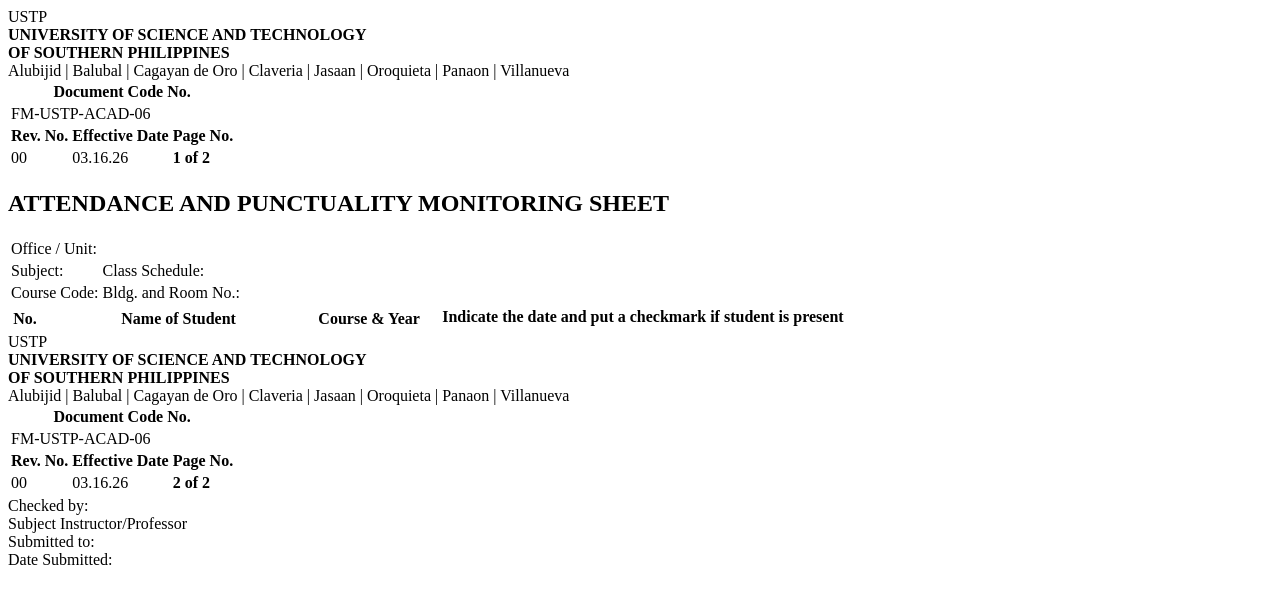
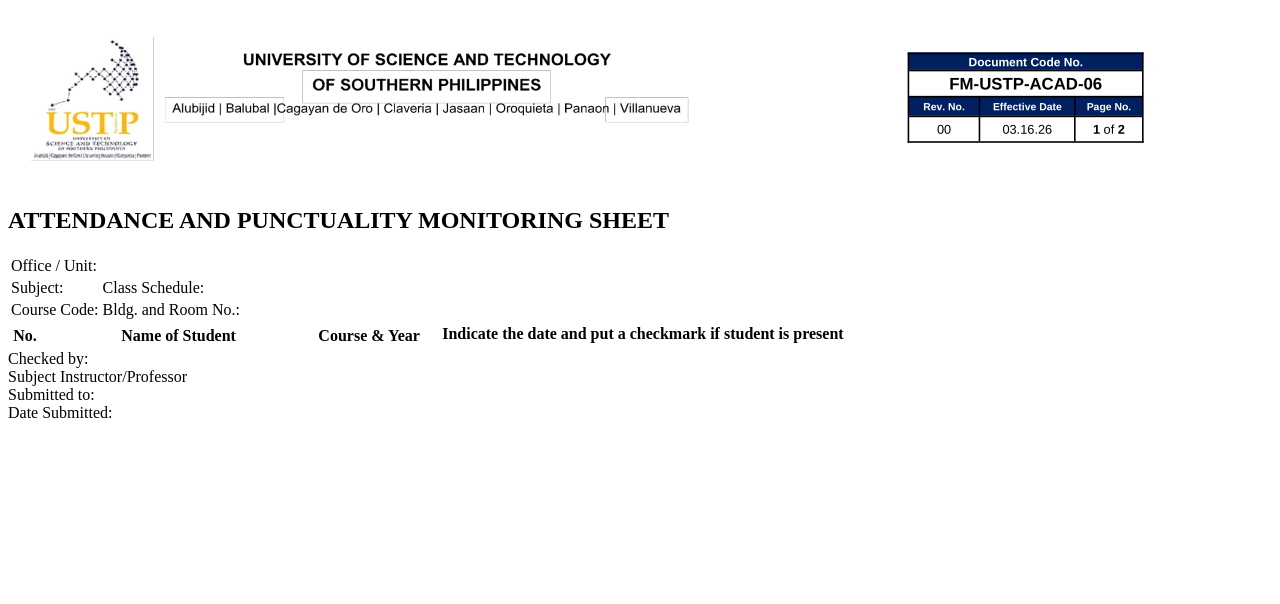
Before and after one commit to SudoRen949/AttendanceMonitoring, a plain HTML site: page index.html in a window 1280 px wide. Drawn offline with Linux system fonts and the light colour scheme.

Commit message:
updated UI

```diff
--- a/index.html
+++ b/index.html
@@ -8,40 +8,17 @@
         <script src="attendance.js" defer></script>
     </head>
     <body>
-
-<!-- Page 1 -->
         <section class="page">
             <header class="header">
-<div class="logo">USTP</div>
-
-<div class="university">
-<strong>UNIVERSITY OF SCIENCE AND TECHNOLOGY<br>OF SOUTHERN PHILIPPINES</strong>
-<div class="campuses">
-Alubijid | Balubal | Cagayan de Oro | Claveria | Jasaan |
-Oroquieta | Panaon | Villanueva
-</div>
-</div>
-
-<table class="document-control">
-<tr><th colspan="3">Document Code No.</th></tr>
-<tr><td class="code" colspan="3">FM-USTP-ACAD-06</td></tr>
-<tr>
-<th>Rev. No.</th>
-<th>Effective Date</th>
-<th>Page No.</th>
-</tr>
-<tr>
-<td>00</td>
-<td>03.16.26</td>
-<td><strong>1 of 2</strong></td>
-</tr>
-</table>
+                <img src="header.png" alt="USTP header"/>
             </header>
 
             <h1>ATTENDANCE AND PUNCTUALITY MONITORING SHEET</h1>
 
             <table class="details">
-<tr><td colspan="2">Office / Unit:</td></tr>
+                <tr>
+                    <td colspan="2">Office / Unit:</td>
+                </tr>
                 <tr>
                     <td>Subject:</td>
                     <td>Class Schedule:</td>
@@ -69,19 +46,26 @@ Indicate the date and put a checkmark if student is present
                         </th>
                     </tr>
                     <tr class="date-row">
-<th></th><th></th><th></th><th></th><th></th>
-<th></th><th></th><th></th><th></th><th></th>
+                        <th></th>
+                        <th></th>
+                        <th></th>
+                        <th></th>
+                        <th></th>
+                        <th></th>
+                        <th></th>
+                        <th></th>
+                        <th></th>
+                        <th></th>
                     </tr>
                 </thead>
                 <tbody id="page-one-rows"></tbody>
             </table>
         </section>
 
-<!-- Page 2 -->
+        <!-- Footer -->
         <section class="page continuation">
-<header class="header">
+            <!-- <header class="header">
                 <div class="logo">USTP</div>
-
                 <div class="university">
                 <strong>UNIVERSITY OF SCIENCE AND TECHNOLOGY<br>OF SOUTHERN PHILIPPINES</strong>
                 <div class="campuses">
@@ -89,7 +73,6 @@ Alubijid | Balubal | Cagayan de Oro | Claveria | Jasaan |
                 Oroquieta | Panaon | Villanueva
                 </div>
                 </div>
-
                 <table class="document-control">
                 <tr><th colspan="3">Document Code No.</th></tr>
                 <tr><td class="code" colspan="3">FM-USTP-ACAD-06</td></tr>
@@ -114,7 +97,7 @@ Oroquieta | Panaon | Villanueva
                 <col class="check-col" span="10">
                 </colgroup>
                 <tbody id="page-two-rows"></tbody>
-</table>
+            </table> -->
 
             <div class="signatures">
                 <div class="signature-block">
```
Lines whose indentation alone changed are shown as unchanged.
